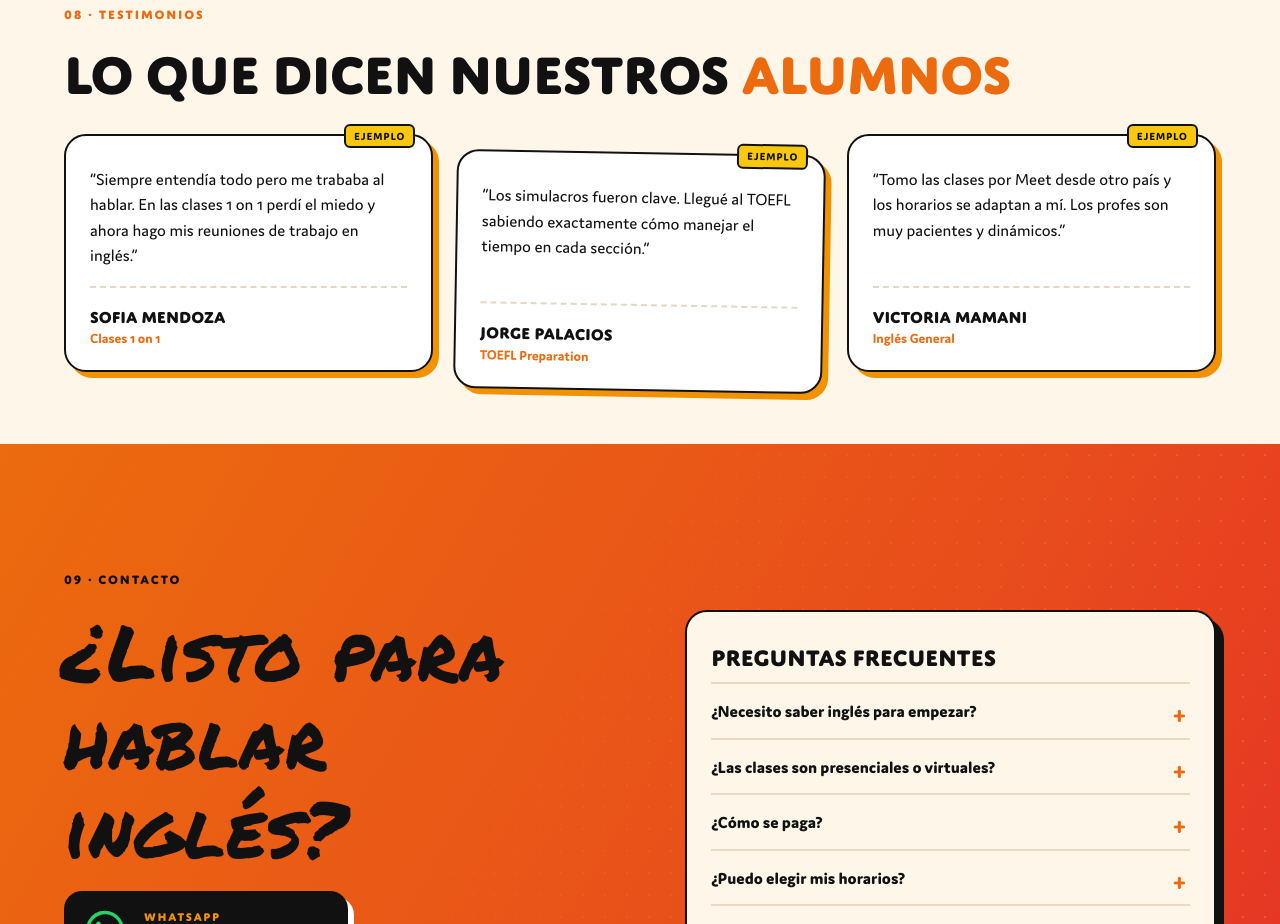
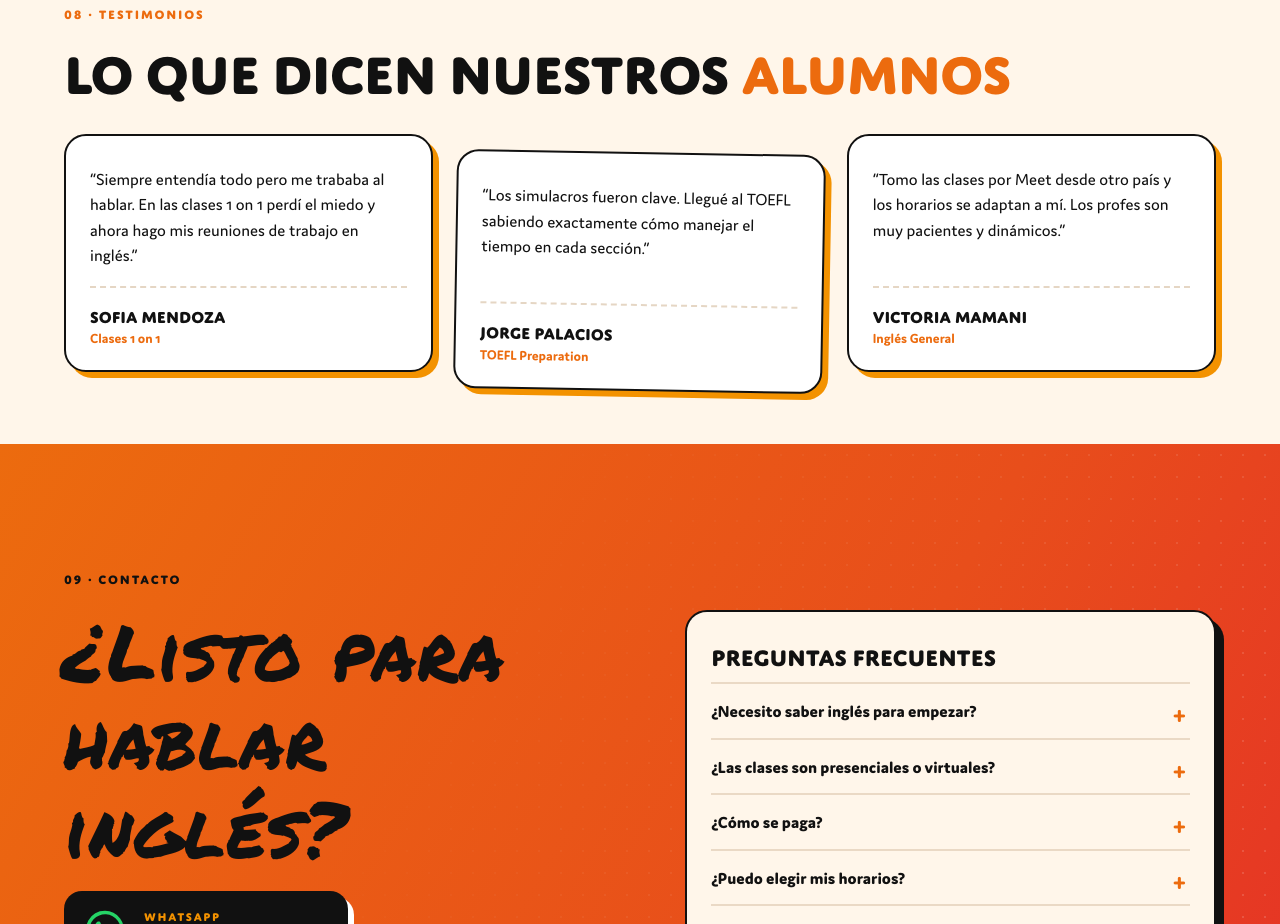
Before and after one commit to HUNTDOG-CLIP/gringobros, a plain HTML site: page index.html in a window 1280 px wide. Shown: the part 5478-6402 px from the top of the page. Drawn offline with Linux system fonts and the light colour scheme.

Commit message:
Testimonios aprobados por los alumnos: quitar etiqueta de ejemplo
Co-Authored-By: Claude Opus 5.5 <noreply@anthropic.com>

```diff
--- a/index.html
+++ b/index.html
@@ -309,23 +309,16 @@
         <p class="eyebrow">08 · Testimonios</p>
         <h2 class="h2">Lo que dicen nuestros <em>alumnos</em></h2>
       </header>
-      <!--
-        TESTIMONIOS DE EJEMPLO: reemplazar por testimonios reales (nombre + qué estudió + frase).
-        Cuando estén todos reemplazados, borra las etiquetas <span class="demo">Ejemplo</span>.
-      -->
       <div class="quotes">
         <figure class="quote">
-          <span class="demo">Ejemplo</span>
           <blockquote>“Siempre entendía todo pero me trababa al hablar. En las clases 1 on 1 perdí el miedo y ahora hago mis reuniones de trabajo en inglés.”</blockquote>
           <figcaption><b>Sofia Mendoza</b><span>Clases 1 on 1</span></figcaption>
         </figure>
         <figure class="quote">
-          <span class="demo">Ejemplo</span>
           <blockquote>“Los simulacros fueron clave. Llegué al TOEFL sabiendo exactamente cómo manejar el tiempo en cada sección.”</blockquote>
           <figcaption><b>Jorge Palacios</b><span>TOEFL Preparation</span></figcaption>
         </figure>
         <figure class="quote">
-          <span class="demo">Ejemplo</span>
           <blockquote>“Tomo las clases por Meet desde otro país y los horarios se adaptan a mí. Los profes son muy pacientes y dinámicos.”</blockquote>
           <figcaption><b>Victoria Mamani</b><span>Inglés General</span></figcaption>
         </figure>
```
Also changed, not shown: 1 other file.
